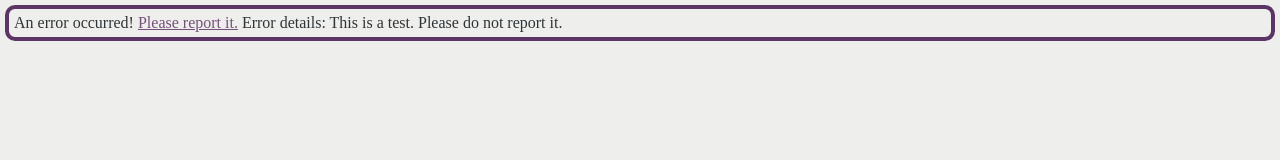
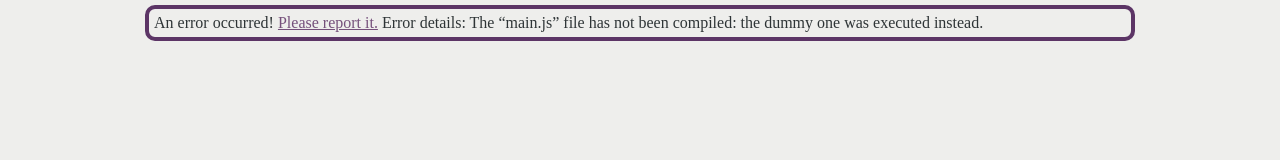
Before and after one commit to Mbodin/murder-generator, a plain HTML site: page index.html in a window 1280 px wide. Drawn offline with Linux system fonts and the light colour scheme.

```diff
--- a/index.html
+++ b/index.html
@@ -67,6 +67,7 @@
         stopLoading ()
 
         var p = document.createElement ("p")
+        p.setAttribute ("class", "block")
         response.appendChild (p)
         p.appendChild (document.createTextNode ("An error occurred! "))
         var a = document.createElement ("a")
--- a/web/main.js
+++ b/web/main.js
@@ -1,5 +1,5 @@
 /* @license magnet:?xt=urn:btih:1f739d935676111cfff4b4693e3816e664797050&dn=gpl-3.0.txt GPL-v3-or-Later */
 
-throw "This is a test.  Please do not report it."
+throw "The “main.js” file has not been compiled: the dummy one was executed instead."
 
 /* @license-end */
--- a/web/styles.css
+++ b/web/styles.css
@@ -18,7 +18,12 @@
   transform: translate(-50%, -50%) ;
 }
 
-p {
+#response {
+  max-width: 1000px ;
+  margin: 0 auto ;
+}
+
+.block {
   border: 4px solid #5c3566 ;
   border-radius: 10px ;
   padding: 5px ;
```
Also changed, not shown: .travis.yml.
